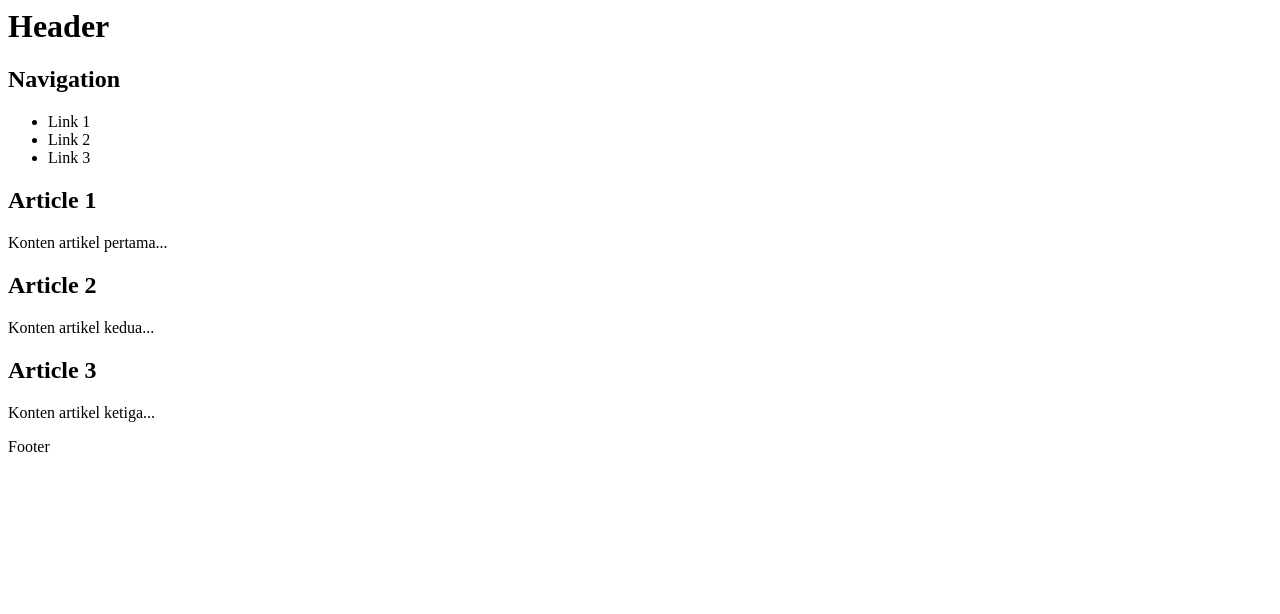
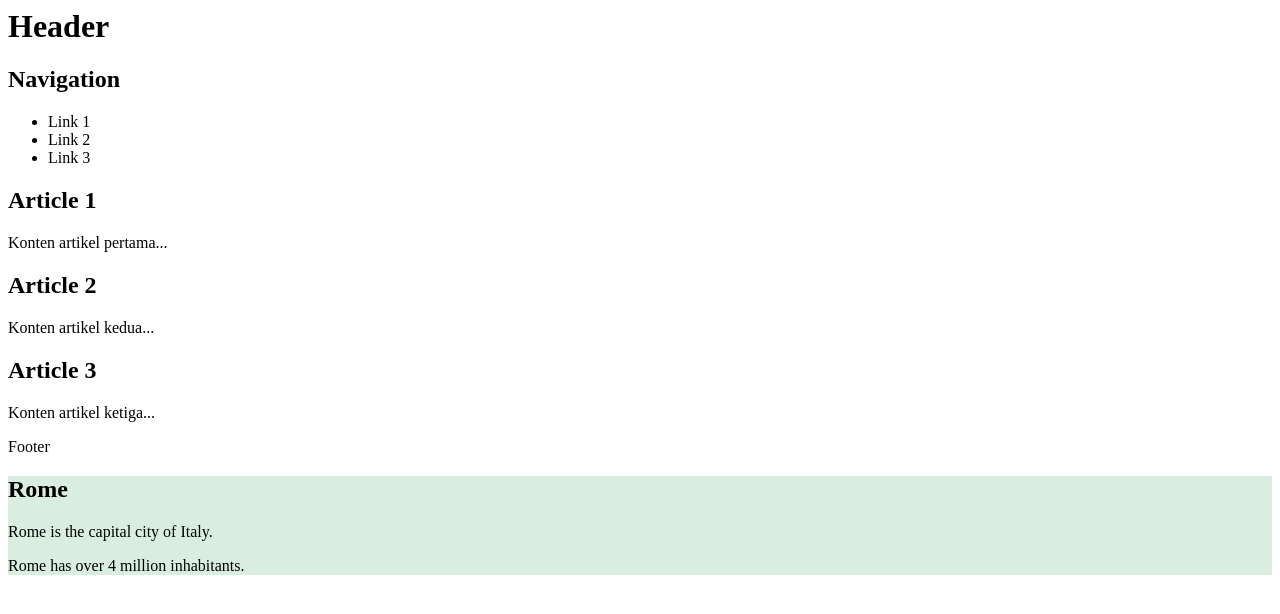
Before and after one commit to Gz1-z/latihan01, a plain HTML site: page index.html in a window 1280 px wide. Drawn offline with Linux system fonts and the light colour scheme.

Commit message:
index.html

```diff
--- a/index.html
+++ b/index.html
@@ -33,5 +33,12 @@
     <footer>
         <p>Footer</p>
     </footer>
+
+<div style="background-color:#D9EEE1;">
+  <h2>Rome</h2>
+  <p>Rome is the capital city of Italy.</p>
+  <p>Rome has over 4 million inhabitants.</p>
+</div>
+
 </body>
 </html>
```
